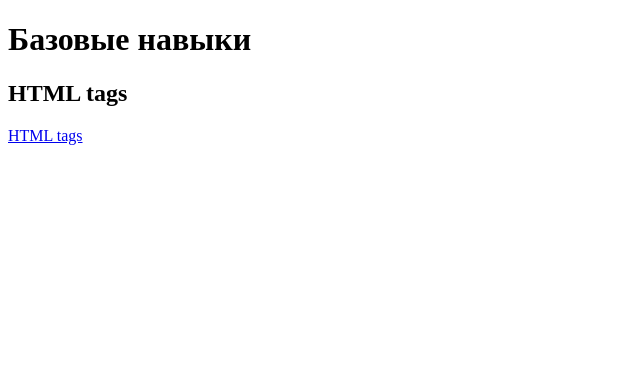
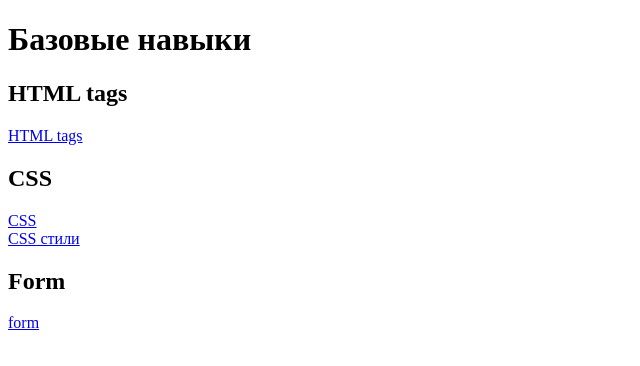
Before and after one commit to AliceTYu/study_project, a plain HTML site: page index.html in a window 1280 px wide. Shown: the whole page, without its empty margins (0-640 px from the left). Drawn offline with Linux system fonts and the light colour scheme.

Commit message:
change index.html

```diff
--- a/index.html
+++ b/index.html
@@ -7,9 +7,28 @@
 </head>
 <body>
     <h1>Базовые навыки</h1>
-    <h2>HTML tags</h2>
     <div>
-        <a target="_blank" href="/html_tags/index.html">HTML tags</a>
+        <h2>HTML tags</h2>
+        <div>
+            <a target="_blank" href="/html_tags/index.html">HTML tags</a>
+        </div>
+    </div>
+
+    <div>
+        <h2>CSS</h2>
+        <div>
+            <a target="_blank" href="/lesson_css/index.html">CSS</a>
+        </div>
+        <div>
+            <a target="_blank" href="/lesson_css_style/index.html">CSS стили</a>
+        </div>
+    </div>
+
+    <div>
+        <h2>Form</h2>
+        <div>
+            <a target="_blank" href="/form/index.html">form</a>
+        </div>
     </div>
 </body>
 </html>
```
